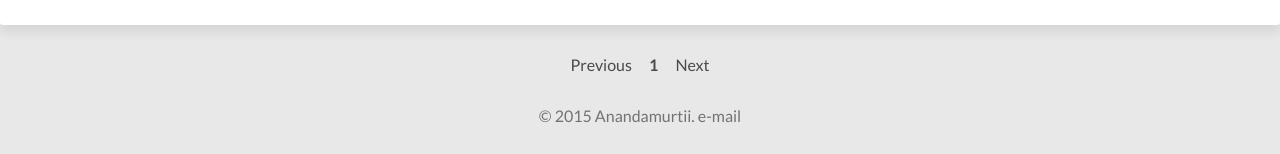
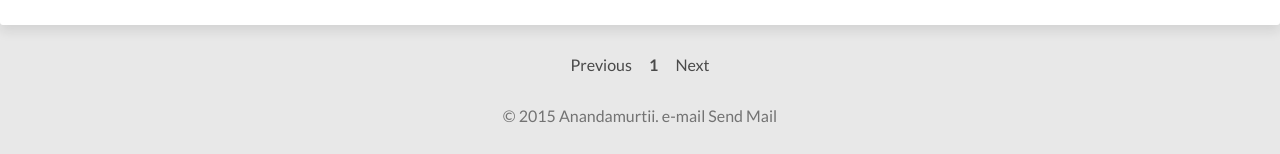
Before and after one commit to anandamurtiidiscursos/anandamurtiidiscursos.github.io, a Jekyll site: the page built from index.html, in a window 1280 px wide and 900 px high, scrolled down 5381 px. Shown: the part 743-897 px from the top of the window. Built offline with Jekyll 4.4.1, drawn with Linux system fonts in a browser that asks for light colours; nearby versions of some CDN libraries; the list of posts is cut into pages by our own code.

Commit message:
Updated footer.html

```diff
--- a/_includes/footer.html
+++ b/_includes/footer.html
@@ -1 +1 @@
-<span>&copy; {{ site.time | date: '%Y' }} {{ site.owner.name }}. e-mail <a mailto:"anandamurtiidiscursos@gmail.com" rel="nofollow"></a> </span>
+<span>&copy; {{ site.time | date: '%Y' }} {{ site.owner.name }}. e-mail <a href="mailto:anandamurtii@gmail.com target="_top">Send Mail</a> </span>
```
